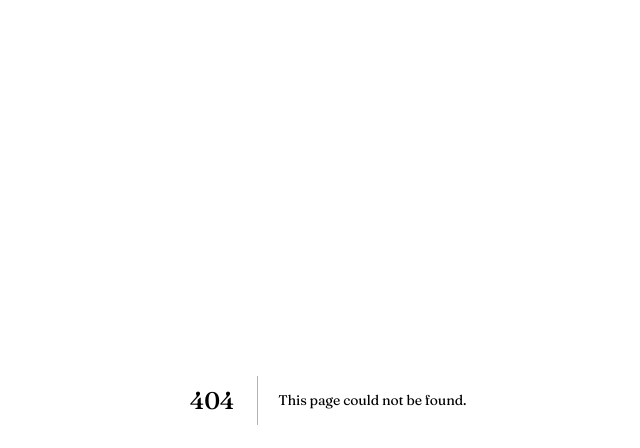
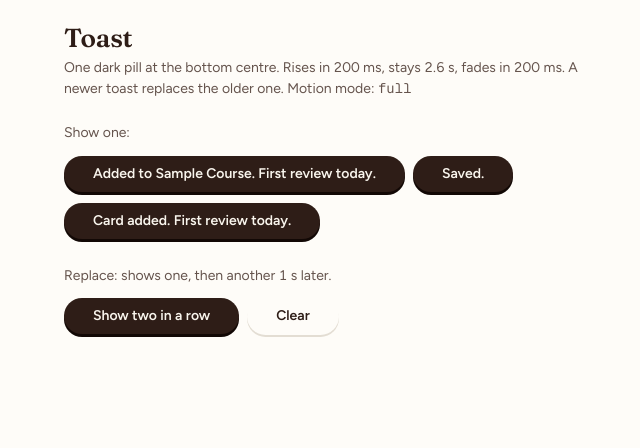
Before and after one commit to jazencordero/valeria, a Next.js app: page /dev/toast in a window 1280 px wide. Before the commit this address had no page. Shown: the top 448 px of the page, without its empty margins (312-952 px from the left). Built offline with nearby package versions, Linux system fonts and the light colour scheme.

Commit message:
M9-12: Toast

```diff
--- /dev/null
+++ b/src/app/dev/toast/page.tsx
@@ -0,0 +1,60 @@
+"use client";
+
+import { Button } from "@/components/ui/button";
+import { Toaster, clearToast, showToast } from "@/components/ui/toast";
+import { useMotionMode } from "@/lib/motion/use-calm";
+
+const samples = [
+  "Added to Sample Course. First review today.",
+  "Saved.",
+  "Card added. First review today.",
+];
+
+export default function ToastPreview() {
+  const mode = useMotionMode();
+  return (
+    <main className="mx-auto max-w-xl space-y-6 p-6">
+      <header className="space-y-1">
+        <h1 className="type-h26 font-display text-ink">Toast</h1>
+        <p className="text-[14px] text-ink-2">
+          One dark pill at the bottom centre. Rises in 200 ms, stays 2.6 s,
+          fades in 200 ms. A newer toast replaces the older one. Motion mode:{" "}
+          <span className="font-mono">{mode}</span>
+        </p>
+      </header>
+
+      <section className="space-y-3">
+        <p className="text-[14px] text-ink-2">Show one:</p>
+        <div className="flex flex-wrap gap-2">
+          {samples.map((text) => (
+            <Button key={text} size="sm" onClick={() => showToast(text)}>
+              {text}
+            </Button>
+          ))}
+        </div>
+      </section>
+
+      <section className="space-y-3">
+        <p className="text-[14px] text-ink-2">
+          Replace: shows one, then another 1 s later.
+        </p>
+        <div className="flex flex-wrap gap-2">
+          <Button
+            size="sm"
+            onClick={() => {
+              showToast("First toast.");
+              setTimeout(() => showToast("Second toast replaces it."), 1000);
+            }}
+          >
+            Show two in a row
+          </Button>
+          <Button size="sm" variant="secondary" onClick={() => clearToast()}>
+            Clear
+          </Button>
+        </div>
+      </section>
+
+      <Toaster />
+    </main>
+  );
+}
--- /dev/null
+++ b/src/components/ui/toast.tsx
@@ -0,0 +1,99 @@
+"use client";
+
+/**
+ * One app-wide toast. Call showToast(text) from anywhere; mount <Toaster />
+ * once in the app layout. A dark pill at the bottom centre (above the tab bar
+ * on phones) rises in 200 ms, stays 2.6 s, then fades out in 200 ms.
+ * A newer toast replaces the older one. No actions inside.
+ */
+import { motion } from "motion/react";
+import { useSyncExternalStore } from "react";
+import { calmDuration, ease } from "@/lib/motion/tokens";
+import { useMotionMode } from "@/lib/motion/use-calm";
+
+export const TOAST_IN_MS = 200;
+export const TOAST_STAY_MS = 2600;
+export const TOAST_OUT_MS = 200;
+
+type ToastState = { id: number; text: string; leaving: boolean } | null;
+
+let state: ToastState = null;
+let nextId = 1;
+let leaveTimer: ReturnType<typeof setTimeout> | undefined;
+let removeTimer: ReturnType<typeof setTimeout> | undefined;
+const listeners = new Set<() => void>();
+
+function emit() {
+  for (const listener of listeners) listener();
+}
+
+function clearTimers() {
+  clearTimeout(leaveTimer);
+  clearTimeout(removeTimer);
+}
+
+/** Show a toast. Replaces any toast already showing. */
+export function showToast(text: string): void {
+  clearTimers();
+  const id = nextId++;
+  state = { id, text, leaving: false };
+  emit();
+  // Like the prototype: the stay starts when the rise starts.
+  leaveTimer = setTimeout(() => {
+    if (state?.id !== id) return;
+    state = { ...state, leaving: true };
+    emit();
+    removeTimer = setTimeout(() => {
+      if (state?.id !== id) return;
+      state = null;
+      emit();
+    }, TOAST_OUT_MS);
+  }, TOAST_STAY_MS);
+}
+
+/** Hide the toast at once (route changes, tests). */
+export function clearToast(): void {
+  clearTimers();
+  if (state === null) return;
+  state = null;
+  emit();
+}
+
+function subscribe(listener: () => void) {
+  listeners.add(listener);
+  return () => {
+    listeners.delete(listener);
+  };
+}
+
+const getSnapshot = () => state;
+const getServerSnapshot = (): ToastState => null;
+
+/** Mount point. Put it once in the app layout. */
+export function Toaster() {
+  const toast = useSyncExternalStore(subscribe, getSnapshot, getServerSnapshot);
+  const mode = useMotionMode();
+  if (!toast) return null;
+
+  const instant = mode === "instant";
+  const rise = mode === "full";
+  const inDuration = instant ? 0 : rise ? TOAST_IN_MS / 1000 : calmDuration;
+  const outDuration = instant ? 0 : rise ? TOAST_OUT_MS / 1000 : calmDuration;
+
+  return (
+    <motion.p
+      key={toast.id}
+      role="status"
+      initial={rise ? { opacity: 0, y: 8 } : { opacity: 0 }}
+      animate={toast.leaving ? { opacity: 0 } : { opacity: 1, y: 0 }}
+      transition={
+        toast.leaving
+          ? { duration: outDuration, ease: "linear" }
+          : { duration: inDuration, ease: rise ? ease.out : "linear" }
+      }
+      className="pointer-events-none fixed inset-x-4 bottom-[calc(92px+env(safe-area-inset-bottom,0px))] z-[55] mx-auto w-fit max-w-[calc(100%-32px)] rounded-full bg-[var(--btn)] px-4 py-2.5 text-center text-[14px] text-[var(--btn-ink)] shadow-[var(--shadow-lift)] min-[700px]:bottom-8"
+    >
+      {toast.text}
+    </motion.p>
+  );
+}
```
Also changed, not shown: 1 other file (tests, documents, lock files or other folders).
